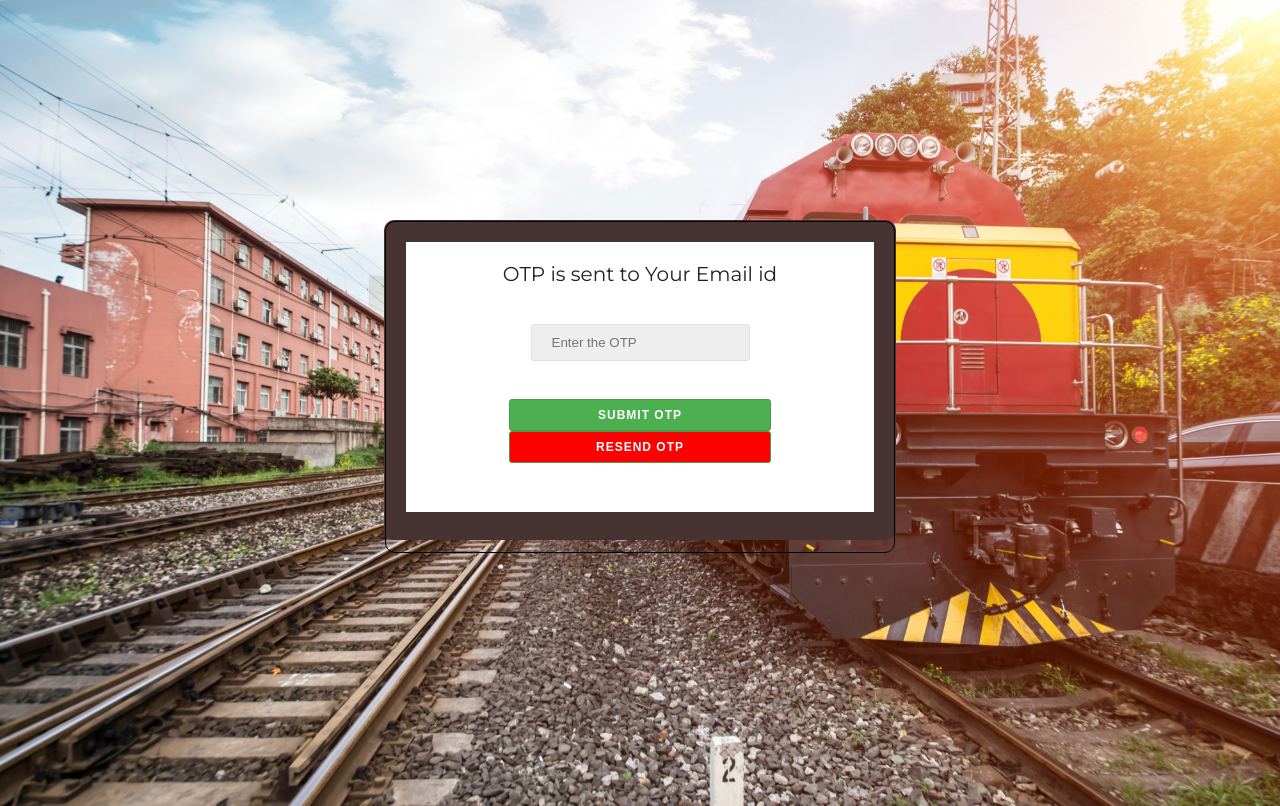
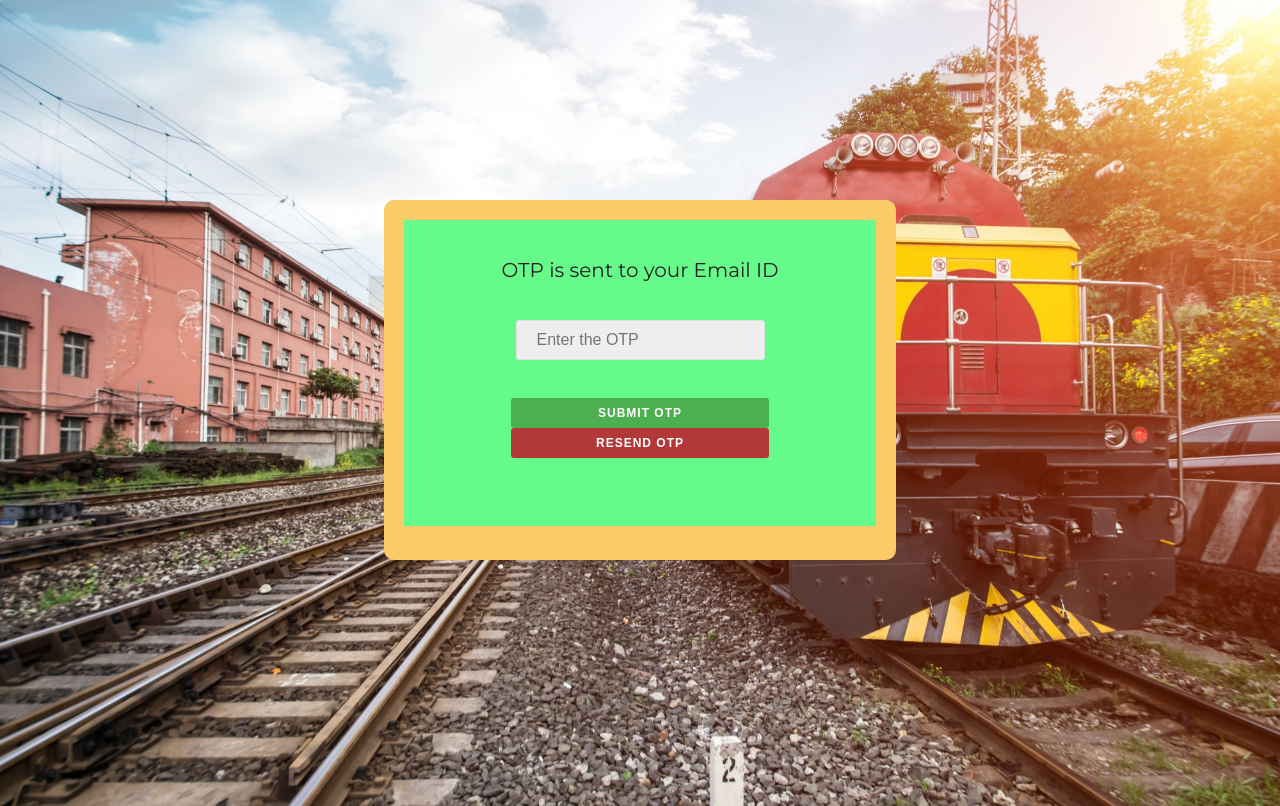
Before and after one commit to idealistraj09/Railway-reservation-system-, a PHP site: page /otpprocess.php in a window 1280 px wide. Shown: the top 806 px of the page. Run offline with PHP 8.4, Linux system fonts and the light colour scheme; the visitor is signed in with stand-in values (Sample User, id 1); some libraries are stand-ins or nearby versions.

Commit message:
Signup and OTP Page fixing
- fixed textarea for Address in Signup.php
- leveled gender buttons by adding Label.
- now the same data error is displayed at end to improve form consistency

- simple typo fix
- added colors to central and border part by changing in main file as well ass .css file.
- fixed number input in OTP to remove increment arrow and set size to Medium.

```diff
--- a/css/otp.css
+++ b/css/otp.css
@@ -23,8 +23,8 @@ body {
     background:#eee;
 
 }
-.center{
-    border: black solid 1px;
+
+.center{        /* For Central part of Page*/
     width: 100%;
     align-items: center;
     margin-left: 0%;
@@ -32,16 +32,16 @@ body {
     border-radius: 10px;
     padding: 20px;
 }
+
 /* #message1
 {
 
 } */
 .back{
-    background-color: #483333;
+    background-color: #facb66;
     width: 40%;
-    height: 40%;
+    height: 45%;
     border-radius: 10px;
-    padding: 1px;
 }
 /* #message2
 {
@@ -62,6 +62,7 @@ body {
 .mobile-input {
     padding: 10px 20px;
     width: 100%;
+    font-size: medium;
     box-sizing: border-box;
     border-radius: 3px;
     border: #E0E0E0 1px solid;
@@ -118,11 +119,12 @@ body {
 .btnVerify {
     background: #4CAF50;
     padding: 8px 20px;
-    border: #449e48 1px solid;
+    border: transparent;
     border-radius: 3px;
     width: 100%;
     color: #FFF;
 }
+
 #loading-image
 {
 	display: none;
--- a/css/signin.css
+++ b/css/signin.css
@@ -87,9 +87,19 @@ form {
 	height: 85%;
 	text-align: center;
 }
+
 textarea{
-	border-radius: 5px;
+	background-color:#eee;
+	border-color: #eee;
+	padding:12px 15px;
+	margin: 7px;
+	font-size:15px;
+	font-family: sans-serif;
+	width:100%;
+	height:80px;
+	resize: none;
 }
+
 input {
 	background-color: #eee;
 	border: none;
--- a/php/otpprocess.php
+++ b/php/otpprocess.php
@@ -20,16 +20,16 @@ if(isset($_SESSION['sendotpprocess'])!=true)
 	<div class="success"></div>
 	<div class="back">
 		<div class="center">
-			<form id="#mobile-number-verification" action="#" method="post">
+			<form id="#mobile-number-verification" action="#" method="post"  style="background-color:#66fa8b">
 				<div class="mobile-row">
-					<label>OTP is sent to Your Email id</label>
+					<label>OTP is sent to your Email ID</label>
 				</div>
 				<div class="mobile-row">
-					<input type="number" id="mobileOtp" class="mobile-input" placeholder="Enter the OTP" name="otp">
+					<input type="tel" pattern="[0-9]{10}" id="mobileOtp" class="mobile-input" placeholder="Enter the OTP" name="otp">
 				</div>
 				<div class="mobile-row">
 					<button id="verify" class="btnVerify" name="otpbt">Submit OTP</button>
-					<button id="resend" class="btnVerify" name="resend" style="background-color: red;">Resend OTP</button>
+					<button id="resend" class="btnVerify" name="resend">Resend OTP</button>
 				</div>
 			</form>
 		</div>
@@ -73,7 +73,7 @@ if(isset($_SESSION['sendotpprocess'])!=true)
             $mail->Password = "Raj@2005";
 
             //Email subject
-            $mail->Subject = "OTP VARIFICATION";
+            $mail->Subject = "OTP VERIFICATION";
 
             //Set sender email
             $mail->setFrom('proxycyberton09@gmail.com');
@@ -130,7 +130,7 @@ if(isset($_SESSION['sendotpprocess'])!=true)
 			$_SESSION['sendotpprocess'] = false;
 	?>
 			<script>
-				let text = "Email Id Varified Successfuly";
+				let text = "Email Id Verified Successfuly";
 				let isExecuted = alert(text);
 				location.href = "signin.php";
 			</script>
@@ -139,7 +139,7 @@ if(isset($_SESSION['sendotpprocess'])!=true)
 		} else {
 		?>
 			<script>
-				alert('otp wronge !!!');
+				alert('Wrong OTP Entered!!!');
 			</script>
 	<?php
 		}
```
Also changed, not shown: php/signup.php (+14 -6 lines).
